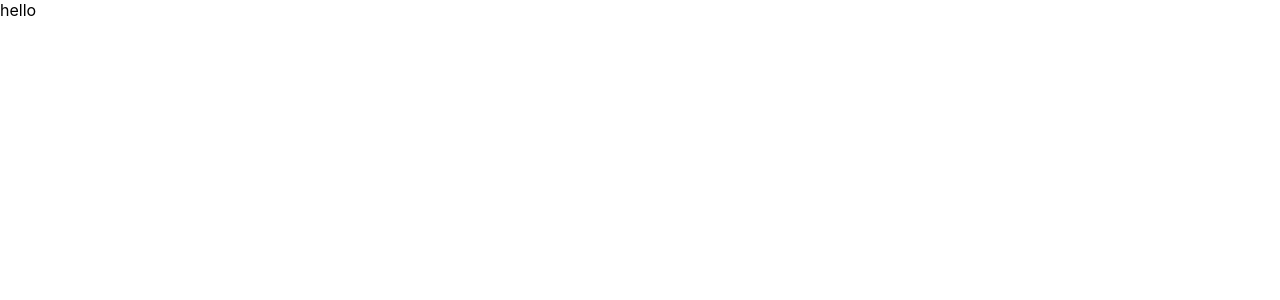
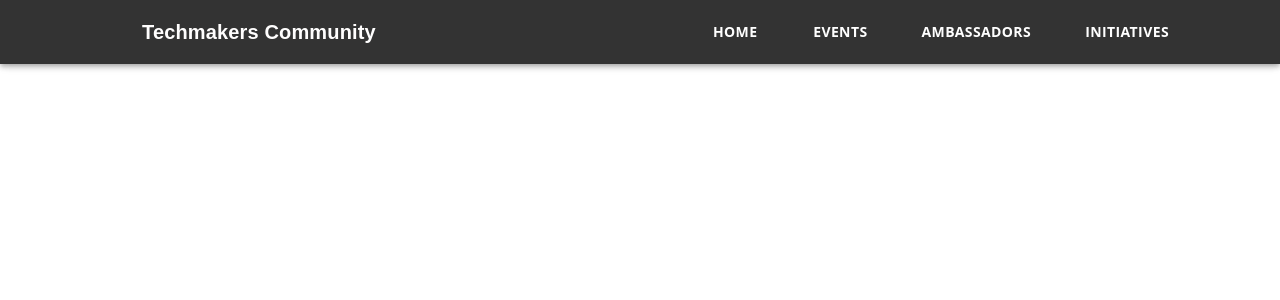
Before and after one commit to hadeelsala7/React-MaterialUI-, a React (Create React App) app: page / in a window 1280 px wide. Shown: the top 300 px of the page. Built offline with nearby package versions, Linux system fonts and the light colour scheme.

Commit message:
Update App.js

```diff
--- a/src/App.js
+++ b/src/App.js
@@ -1,8 +1,9 @@
+const { default: Header } = require("./Header/Header");
 
 function App() {
   return (
     <div className="App">
-      hello
+      <Header></Header>
     </div>
   );
 }
```
